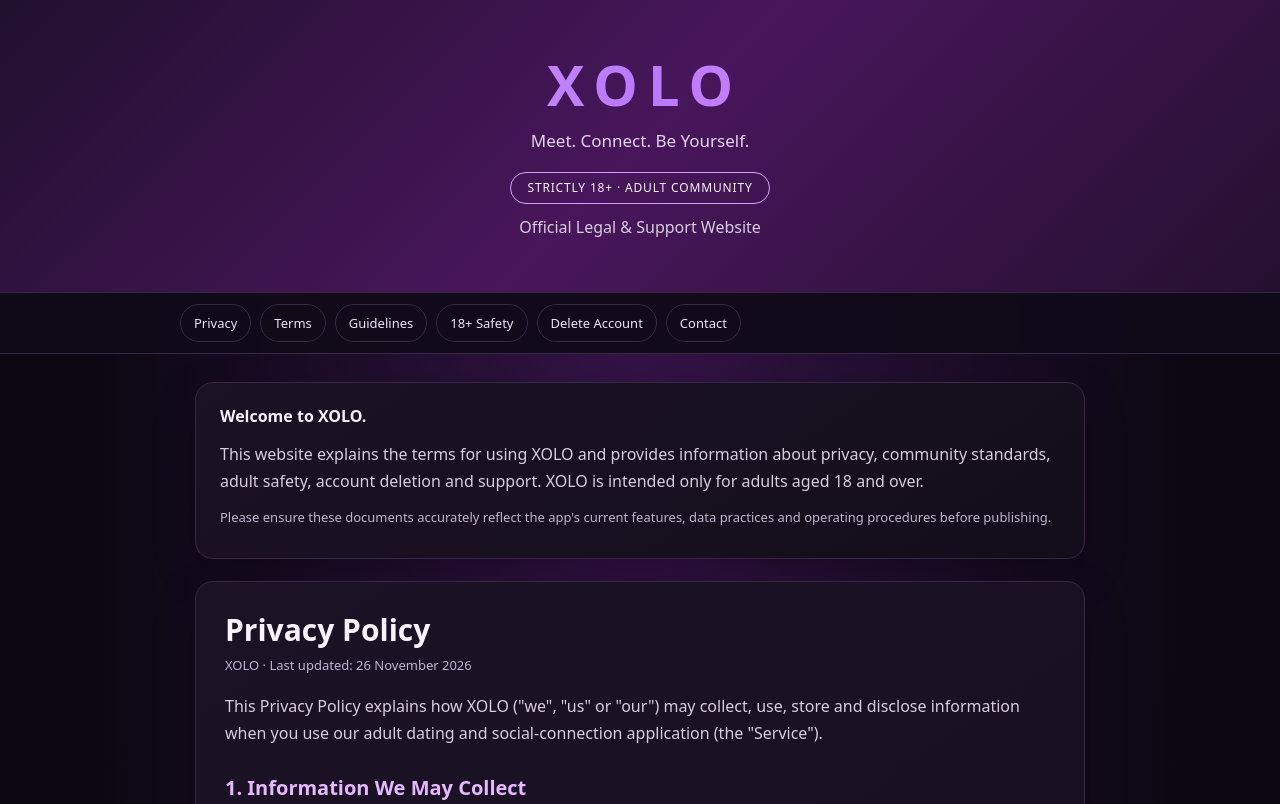
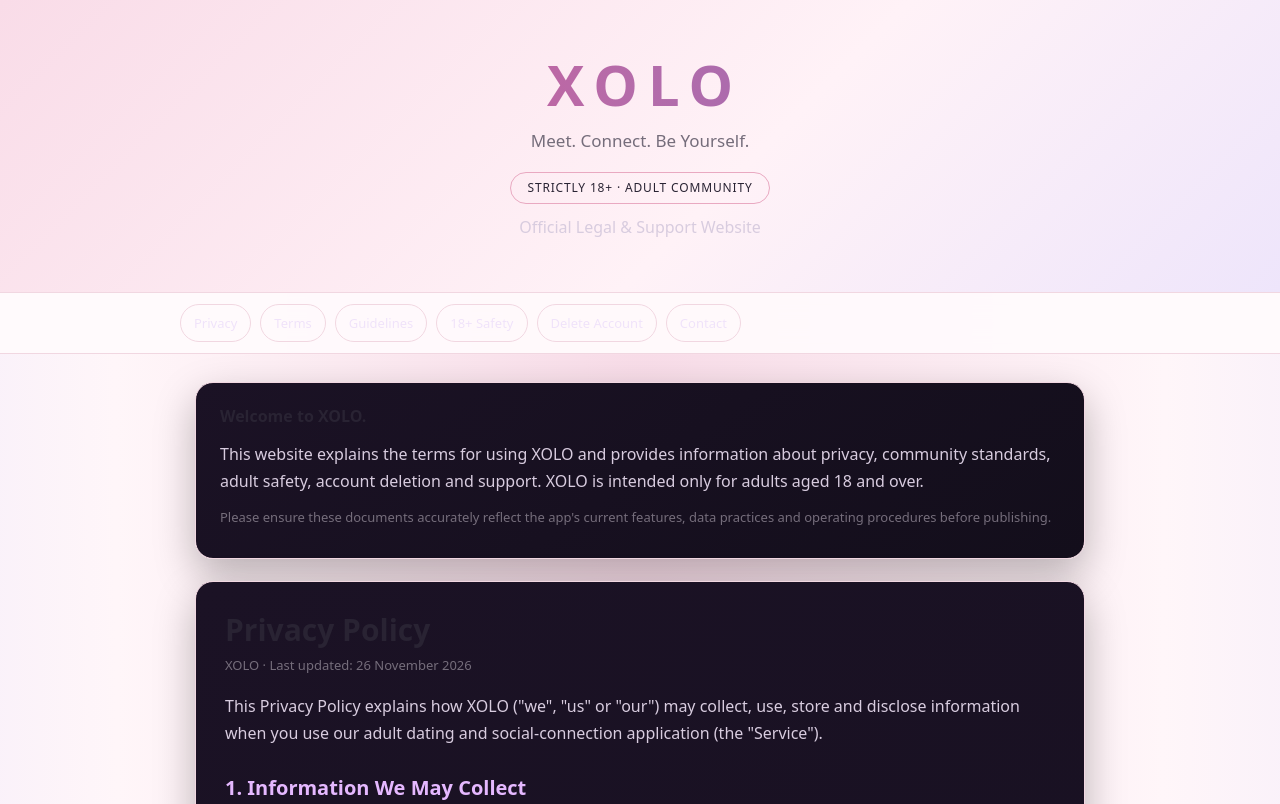
Before and after one commit to Ashu7452/xolo-legal, a plain HTML site: page index.html in a window 1280 px wide. Shown: the top 804 px of the page. Drawn offline with Linux system fonts and the light colour scheme.

Commit message:
Update theme colors and styles in index.html

```diff
--- a/index.html
+++ b/index.html
@@ -3,18 +3,18 @@
 <head>
 <meta charset="utf-8">
 <meta name="viewport" content="width=device-width,initial-scale=1">
-<meta name="theme-color" content="#10091d">
+<meta name="theme-color" content="#fff6f9">
 <meta name="description" content="XOLO official legal and support website: privacy, terms, community standards, 18+ safety and account deletion.">
 <title>XOLO | Official Legal &amp; Support</title>
 <style>
-:root{color-scheme:dark;--bg:#0b0812;--panel:#191123;--panel2:#21152d;--text:#f8f3ff;--muted:#c1b4ce;--accent:#c084fc;--pink:#ec4899;--line:#382746;--green:#25d366}
+:root{color-scheme:light;--bg:#fff6f9;--panel:#ffffff;--panel2:#fff0f5;--text:#292333;--muted:#756d7b;--accent:#7960b5;--pink:#e94f87;--line:#f1d7e1;--green:#16845b}
 *{box-sizing:border-box}html{scroll-behavior:smooth;scroll-padding-top:82px}
-body{margin:0;background:radial-gradient(ellipse at top,#351348,#0b0812 60%);color:var(--text);font:16px/1.72 system-ui,-apple-system,"Segoe UI",Arial,sans-serif}
-a{color:#e2aaff;text-underline-offset:3px}a:hover{color:#ffc0e1}
-header{padding:52px 18px 40px;text-align:center;background:linear-gradient(135deg,#21102e,#48165b,#25102f);border-bottom:1px solid var(--line)}
-.logo{font-size:clamp(40px,8vw,56px);font-weight:900;letter-spacing:.18em;padding-left:.18em;line-height:1.15;background:linear-gradient(90deg,#f1baff,#b879ff,#ff9bd5);-webkit-background-clip:text;background-clip:text;color:transparent}
-.tagline{margin:10px 0 4px;color:#e5d3f4;font-size:17px}.age{display:inline-block;border:1px solid #d7a1ff;border-radius:30px;padding:5px 16px;font-size:12px;letter-spacing:.07em;margin-top:12px}
-nav{position:sticky;top:0;z-index:10;background:#100b19f5;border-bottom:1px solid var(--line);padding:11px max(12px,calc((100% - 920px)/2));display:flex;gap:9px;overflow-x:auto;backdrop-filter:blur(12px)}
+body{margin:0;background:radial-gradient(ellipse at top,#f8dce8 0%,#fff6f9 58%,#f0e8fb 100%);color:var(--text);font:16px/1.72 system-ui,-apple-system,"Segoe UI",Arial,sans-serif}
+a{color:#7960b5;text-underline-offset:3px}a:hover{color:#e94f87}
+header{padding:52px 18px 40px;text-align:center;background:linear-gradient(135deg,#f9dce8,#fff2f7 58%,#eee5fb);border-bottom:1px solid var(--line)}
+.logo{font-size:clamp(40px,8vw,56px);font-weight:900;letter-spacing:.18em;padding-left:.18em;line-height:1.15;background:linear-gradient(90deg,#e94f87,#b46caa,#8065bd);-webkit-background-clip:text;background-clip:text;color:transparent}
+.tagline{margin:10px 0 4px;color:#756d7b;font-size:17px}.age{display:inline-block;border:1px solid #e9a9c1;border-radius:30px;padding:5px 16px;font-size:12px;letter-spacing:.07em;margin-top:12px}
+nav{position:sticky;top:0;z-index:10;background:#fffafcf2;border-bottom:1px solid var(--line);padding:11px max(12px,calc((100% - 920px)/2));display:flex;gap:9px;overflow-x:auto;backdrop-filter:blur(12px)}
 nav a{white-space:nowrap;color:#f0e3fa;text-decoration:none;border:1px solid var(--line);padding:7px 13px;border-radius:22px;font-size:13px}
 nav a:hover{background:#54266e}
 main{max-width:920px;margin:28px auto 48px;padding:0 15px}
```
